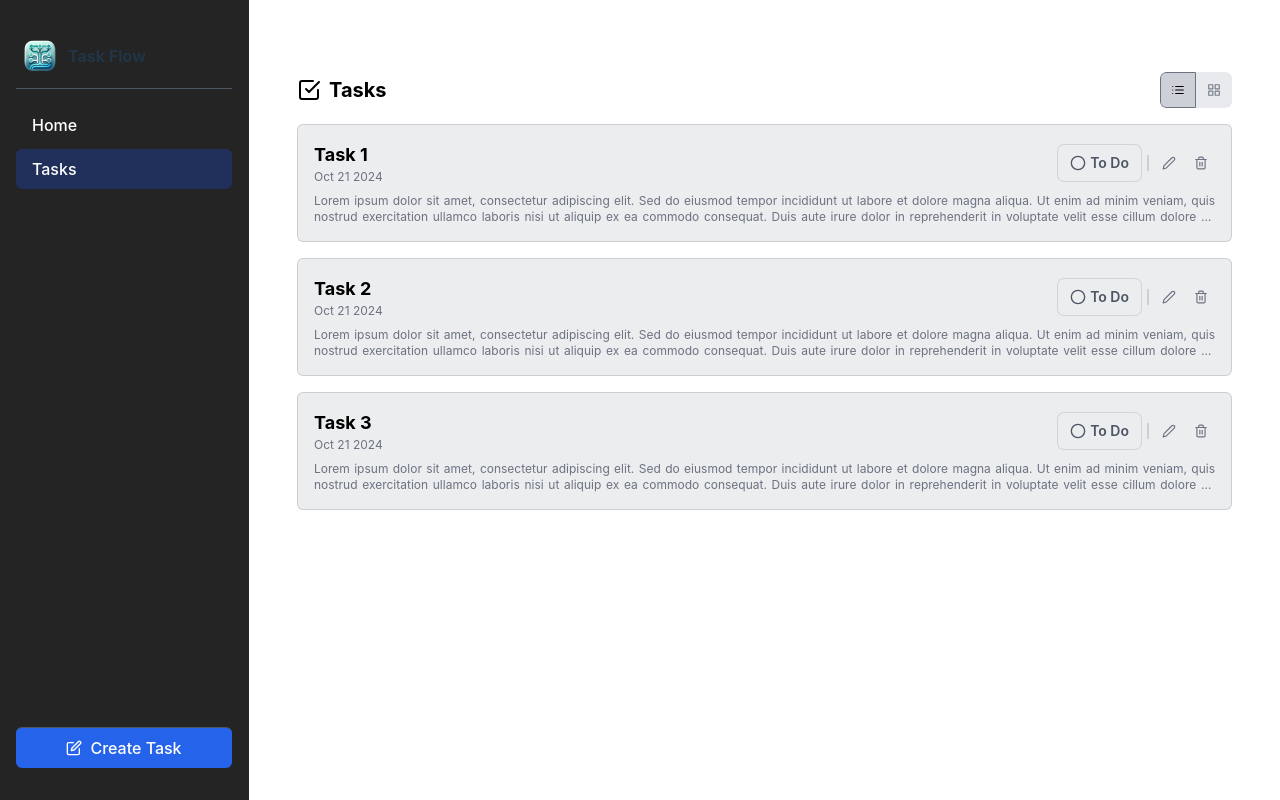
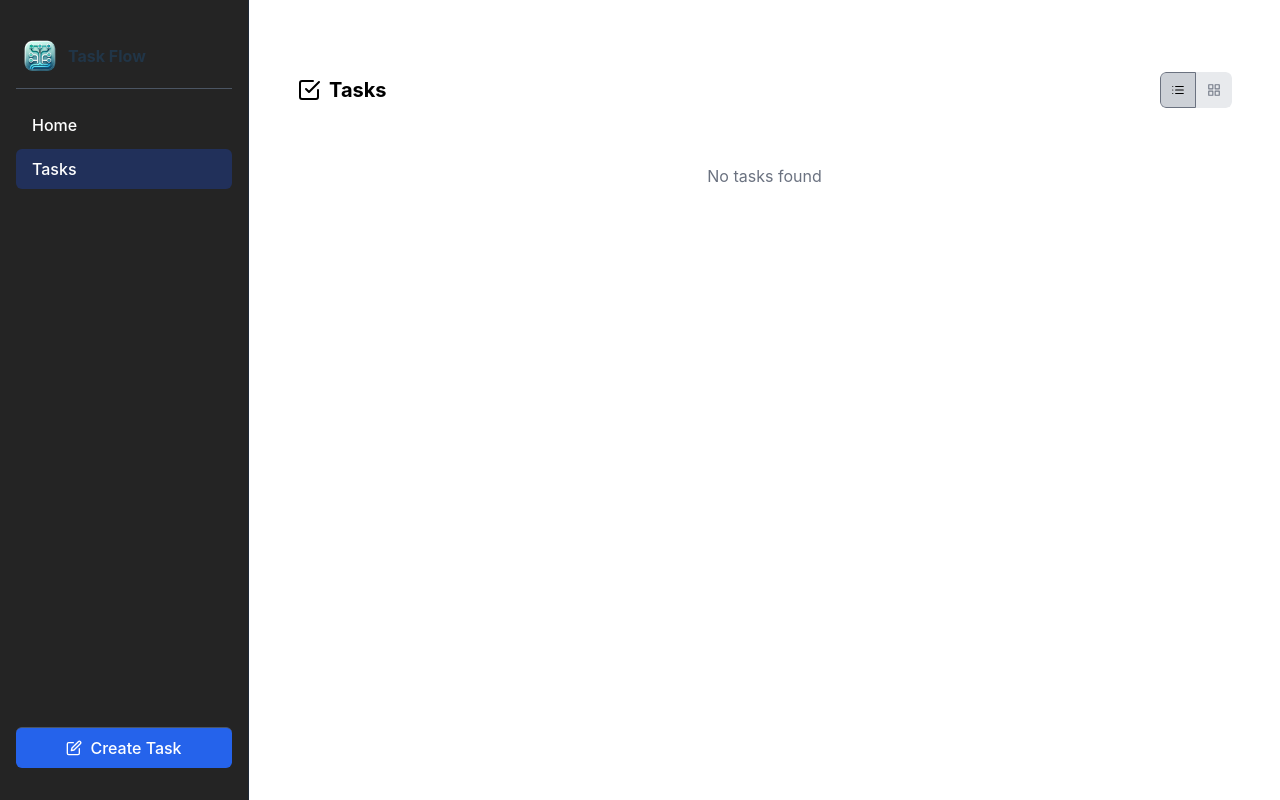
Before and after one commit to raiozohalan/task-flow, a React (Vite) app: page /tasks in a window 1280 px wide. Built offline with nearby package versions, Linux system fonts and the light colour scheme.

Commit message:
refactor: Update TaskList component to use redux state for task data

```diff
--- a/src/components/Task/TaskList.tsx
+++ b/src/components/Task/TaskList.tsx
@@ -2,7 +2,9 @@ import { CheckSquare, Grid, List } from "react-feather";
 import classNames from "../../utils/classNames";
 import { Task, TaskStatuses } from "./interface.d";
 import TaskItem from "./TaskItem";
-import { useEffect, useState } from "react";
+import { useEffect, useMemo, useState } from "react";
+import { useAppSelector } from "../../redux/hook";
+import { slices } from "../../redux";
 
 export type TaskDisplay = "list" | "grid";
 export interface TaskListProps {
@@ -59,7 +61,8 @@ const TABS_CLASSNAMES = classNames(
 );
 
 const TaskList = (props: TaskListProps) => {
-  const { data = DUMMY_DATA, display = "list" } = props;
+  const { display = "list" } = props;
+  const taskList = useAppSelector(slices.tasks.selectors.selectTaskList);
   const [itemsDisplay, setItemsDisplay] = useState<TaskDisplay>(display);
 
   const displayOptions = Object.keys(TASK_DISPLAY) as TaskDisplay[];
@@ -67,6 +70,10 @@ const TaskList = (props: TaskListProps) => {
   useEffect(() => {
     setItemsDisplay(display);
   }, [display]);
+
+  const taskData = useMemo(() => {
+    return taskList;
+  }, [taskList]);
 
   return (
     <>
@@ -95,9 +102,13 @@ const TaskList = (props: TaskListProps) => {
           "max-w-full min-w-full"
         )}
       >
-        {data.map((task: Task) => (
-          <TaskItem key={task.id} task={task} />
-        ))}
+        {taskData?.length ? (
+          taskData.map((task: Task) => <TaskItem key={task.id} task={task} />)
+        ) : (
+          <p className="py-10 flex items-center justify-center text-gray-500">
+            No tasks found
+          </p>
+        )}
       </div>
     </>
   );
```
